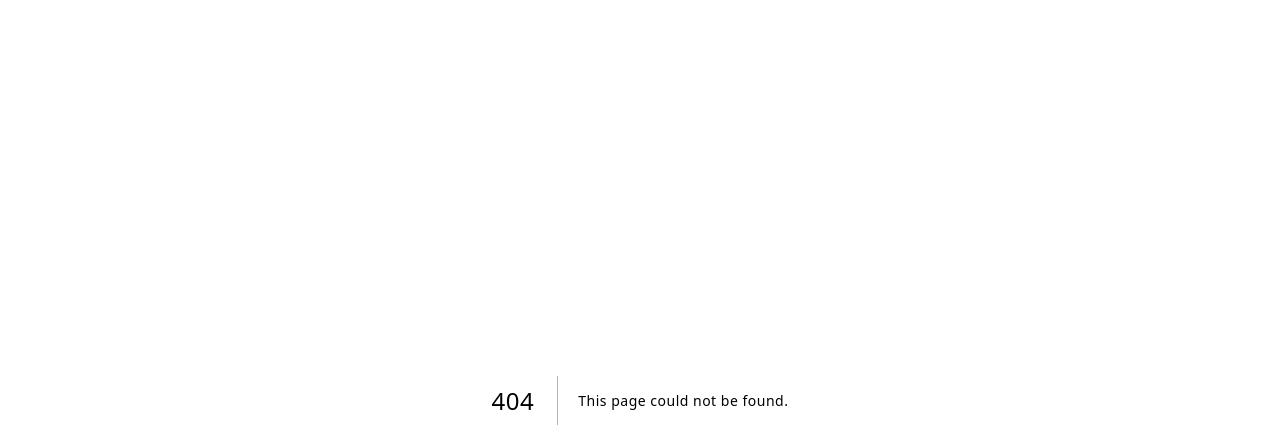
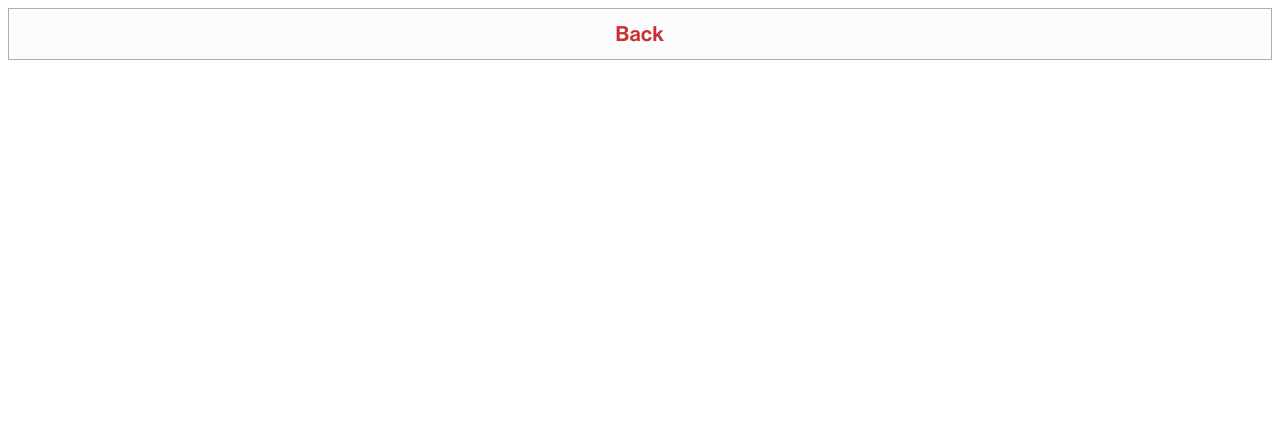
Before and after one commit to mattcong/gematria-calculator, a Next.js app: page /information/ciphers in a window 1280 px wide. Before the commit this address had no page. Shown: the top 448 px of the page. Built offline with nearby package versions, Linux system fonts and the light colour scheme.

Commit message:
add info pages

```diff
--- a/src/app/globals.css
+++ b/src/app/globals.css
@@ -222,7 +222,6 @@ a:focus {
   justify-content: center;
   padding: 0 25px;
   cursor: pointer;
-  width: 100%;
 
   font-size: var(--fs-body-sm);
 
@@ -248,6 +247,7 @@ a:focus {
 
 .input-option {
   height: var(--input-height);
+  width: 100%;
 }
 
 @media (max-width: 720px) {
@@ -283,7 +283,7 @@ a:focus {
 
 .footer {
   display: grid;
-  grid-template-columns: 1fr 1fr 1fr 5fr 1fr;
+  grid-template-columns: 1fr 1fr 5fr 1fr;
   position: fixed;
   left: 0;
   right: 0;
@@ -297,7 +297,7 @@ a:focus {
 
 @media (max-width: 720px) {
   .footer {
-    grid-template-columns: 1fr 1fr 1fr 0.1fr 1fr;
+    grid-template-columns: 1fr 1fr 0.1fr 1fr;
     padding: 12px 24px 14px;
 
     font-size: var(--fs-body-sm);
--- /dev/null
+++ b/src/app/information/ciphers/page.tsx
@@ -0,0 +1,13 @@
+import Link from "next/link"
+
+const Page = () => {
+  return (
+    <>
+      <Link href="/" className="button">
+        Back
+      </Link>
+    </>
+  )
+}
+
+export default Page
--- a/src/components/DisplayWords.tsx
+++ b/src/components/DisplayWords.tsx
@@ -1,5 +1,6 @@
 import { CalculationResult } from "../../types/CalculationResult"
 import FormattedWords from "./FormattedWords"
+import Link from "next/link"
 
 type DisplayWordsProps = {
   calculationResult: CalculationResult
@@ -11,9 +12,9 @@ const DisplayWords = ({ calculationResult, setCalculationResult }: DisplayWordsP
 
   return (
     <>
-      <button className="button" onClick={() => setCalculationResult(null)}>
+      <Link href="/" className="button" onClick={() => setCalculationResult(null)}>
         Back
-      </button>
+      </Link>
       <div className="result-wrap">
         <p>
           The {cipher} value of {word} is {value}.
```
Also changed, not shown: src/app/information/about/page.tsx (added, +13 -0 lines), src/components/BottomNav.tsx (+6 -8 lines).
